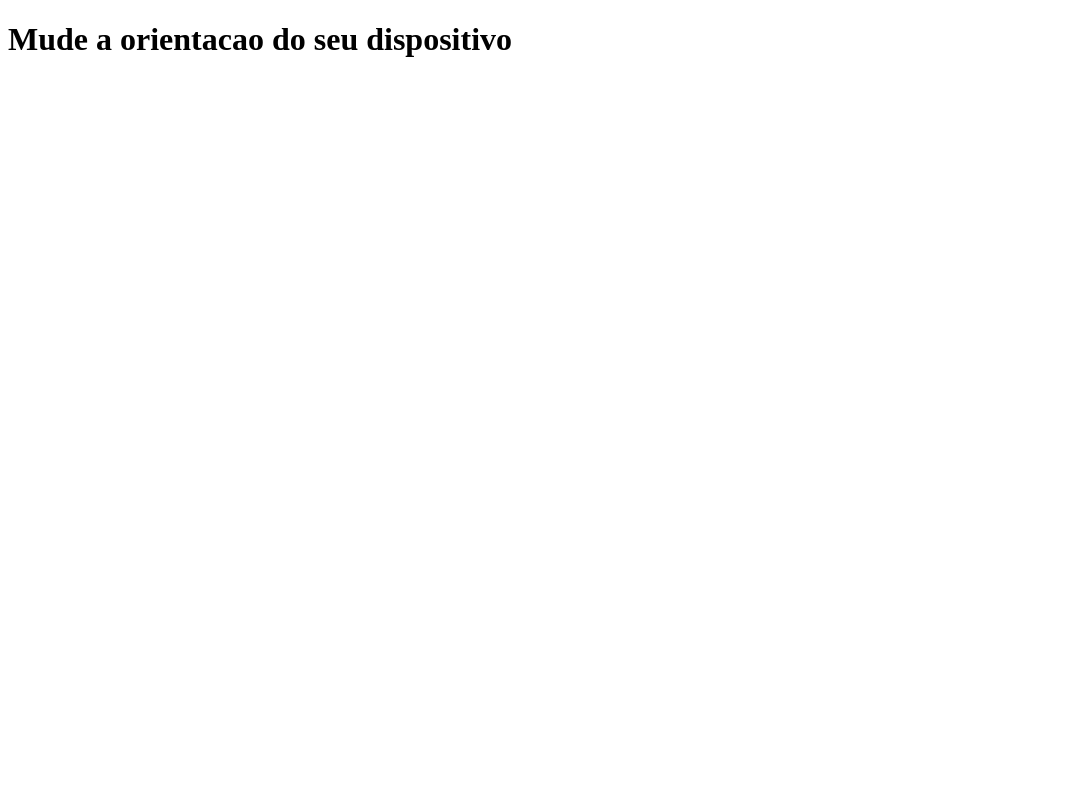
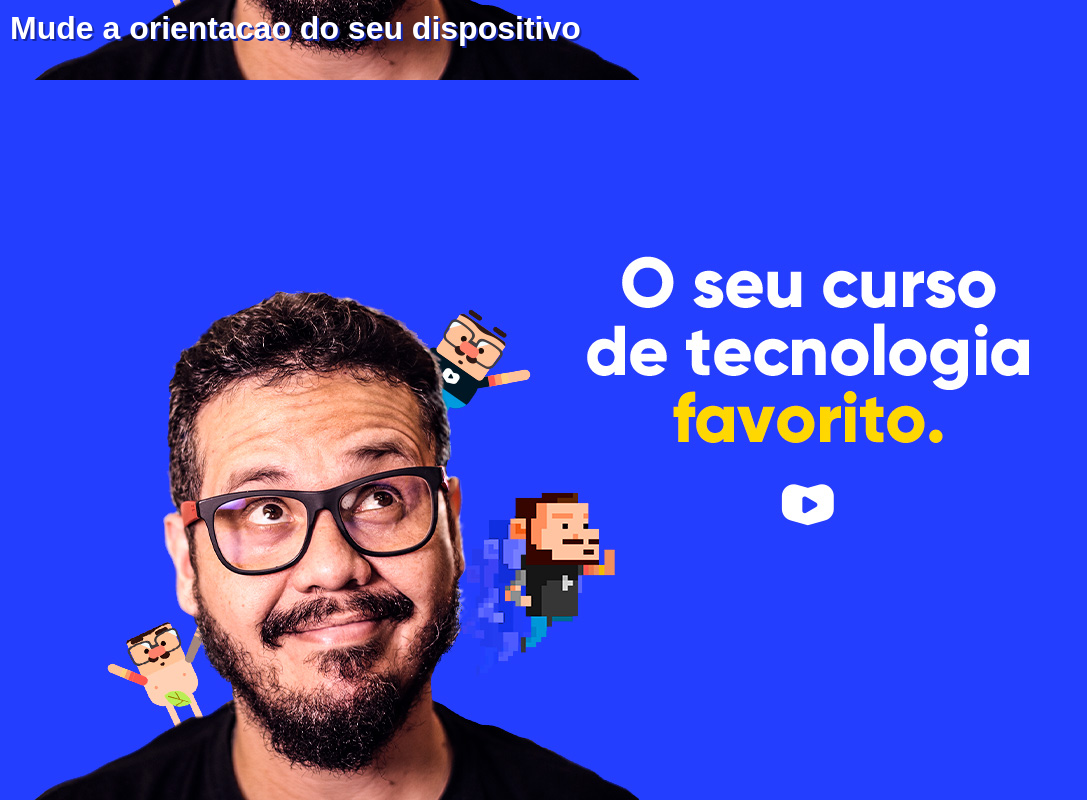
Before and after one commit to Itemistocles/Html-css, a plain HTML site: page Modulo 4/Ex026/mq002/index.html in a window 1280 px wide. Shown: the whole page, without its empty margins (0-1087 px from the left). Drawn offline with Linux system fonts and the light colour scheme.

Commit message:
Atualizacao do material

```diff
--- a/Modulo 4/Ex026/mq002/estilos/paissagem.css
+++ b/Modulo 4/Ex026/mq002/estilos/paissagem.css
@@ -1,3 +1,8 @@
 @charset "UTF-8";
 
 /*Aparelho deitado(landscape)*/
+
+body{
+    background: url(../imagens/cev-landscape.jpg);
+    background-position: left bottom;
+}
--- a/Modulo 4/Ex026/mq002/estilos/retrato.css
+++ b/Modulo 4/Ex026/mq002/estilos/retrato.css
@@ -1,3 +1,8 @@
 @charset "UFT-8";
 
 /*Aparelho em pe (portrait)*/
+
+body{
+    background: url(..//imagens/cev-portrait.jpg);
+    background-position: center bottom;
+}
--- a/Modulo 4/Ex026/mq002/estilos/style.css
+++ b/Modulo 4/Ex026/mq002/estilos/style.css
@@ -1,3 +1,23 @@
 @charset "UTF-8";
 
 /* Configuracoes gerais */
+
+*{
+    margin: 0px;
+    padding: 0px;
+    font-family: Arial, Helvetica, sans-serif;
+}
+
+html, body {
+    width: 100vw;
+    height: 100vh;
+    background-color: #233eff;
+    background-size: contain;
+    background-repeat: no-repeat;
+}
+
+h1{
+    color: white;
+    text-shadow: 2px 2px 0px #1526a7;
+    padding: 10px;
+}
```
